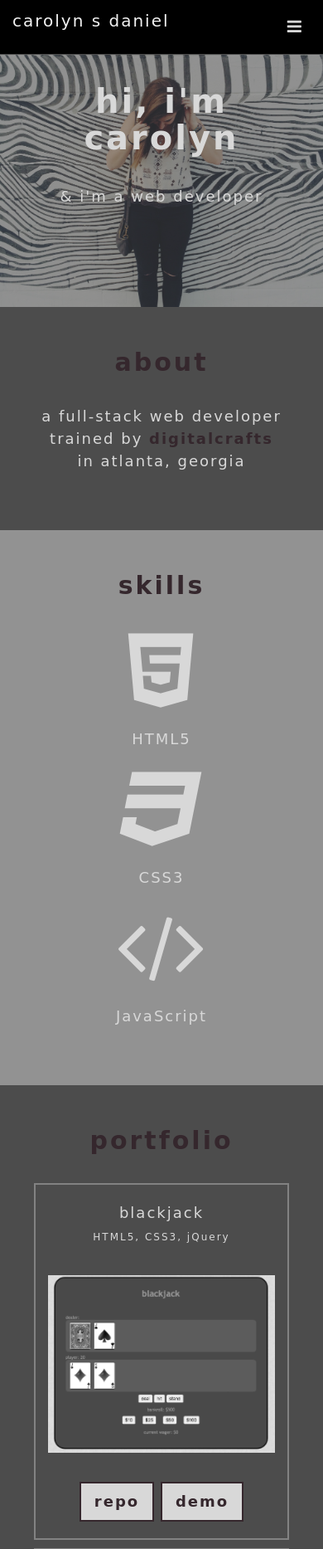
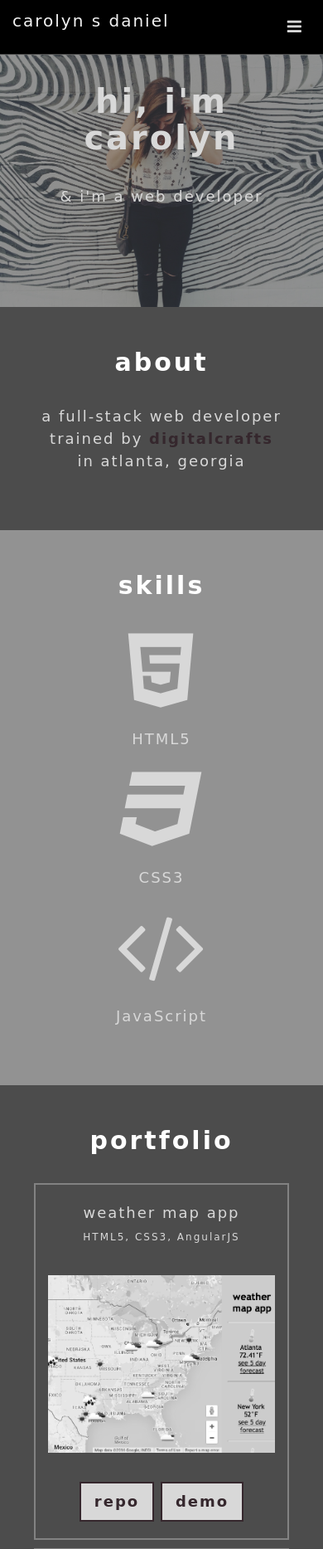
Before and after one commit to csdaniel17/portfolio, a PHP site: page / in a window 390 px wide. Shown: the top 1867 px of the page at 83% size. Run offline with PHP 8.4, Linux system fonts and the light colour scheme; some libraries are stand-ins or nearby versions; some web fonts are replaced.

Commit message:
update projects

```diff
--- a/css/style.css
+++ b/css/style.css
@@ -3,7 +3,8 @@ body {
   height: 100%;
   font-family: 'Shadows Into Light Two', cursive;
   color: #d8d8d8;
-  background-color: #929292;
+  /*background-color: #929292;*/
+  background-color: #4c4c4c;
   text-transform: lowercase;
   font-size: 20px;
   letter-spacing: 2px;
@@ -19,7 +20,7 @@ h1, h2, h3, h4, h5, h6 {
   text-transform: lowercase;
   font-weight: 700;
   letter-spacing: 3px;
-  color: #35272d;
+  color: #fff;
 }
 
 h1 {
@@ -213,39 +214,37 @@ a:focus, a:active {
   width: 100%;
   padding: 50px 0;
   color: #d8d8d8;
-  background-color: #4c4c4c;
+  /*background-color: #4c4c4c;*/
 }
 
 .portfolio-section {
   width: 100%;
   padding: 50px 10px;
   color: #d8d8d8;
-  background-color: #4c4c4c;
+  /*background-color: #4c4c4c;*/
   margin: auto;
 }
 
 #contact {
   width: 100%;
   padding: 50px 0;
+  background-color: #929292;
 }
 
 #skills {
   text-transform: none;
   width: 100%;
   padding: 50px 0;
+  background-color: #929292;
 }
 
 #map {
   width: 100%;
   height: 200px;
   margin-top: 50px;
+  background-color: #929292;
+  padding-left: 30px;
 }
-
-/*#form {
-  width: 100%;
-  height: 200px;
-  margin-top: 50px;
-}*/
 
 .portfolio-box {
   border: 2px solid rgba(255,255,255,.3);
@@ -254,7 +253,6 @@ a:focus, a:active {
 
 .portfolio-box img {
   padding: 15px;
-  /*height: 250px;*/
   -webkit-filter: grayscale(100%);
   -moz-filter: grayscale(100%);
   -ms-filter: grayscale(100%);
@@ -294,6 +292,7 @@ a:focus, a:active {
     height: 400px;
     margin-top: 50px;
   }
+
 }
 
 .btn {
@@ -343,6 +342,7 @@ ul.banner-social-buttons {
 
 footer {
   padding: 50px 0;
+  background-color: #4c4c4c;
 }
 
 footer p {
@@ -381,8 +381,13 @@ body {
   -webkit-tap-highlight-color: rgba(255,255,255,.2);
 }
 
+.form-map {
+  padding: 50px 150px;
+}
+
 .form-box {
   margin-top: 5%;
+
 }
 
 #form-font {
@@ -398,3 +403,9 @@ label {
   border-radius: 0;
   background-color: #d8d8d8;
 }
+
+@media (max-width:767px) {
+  .form-map {
+    padding: 50px 15px;
+  }
+}
--- a/index.html
+++ b/index.html
@@ -41,10 +41,10 @@
         <a class="navbar-brand page-scroll" href="#page-top">carolyn s daniel</a>
       </div>
 
-      <!-- Collect the nav links, forms, and other content for toggling -->
+      <!-- collect the nav links, forms, and other content for toggling -->
       <div class="collapse navbar-collapse navbar-right navbar-main-collapse">
         <ul class="nav navbar-nav">
-          <!-- Hidden li included to remove active class from about link when scrolled up past about section -->
+          <!-- hidden li included to remove active class from about link when scrolled up past about section -->
           <li class="hidden"><a href="#page-top"></a></li>
           <li><a class="page-scroll" href="#about">about</a></li>
           <li><a class="page-scroll" href="#skills">skills</a></li>
@@ -117,9 +117,9 @@
         </div>
         <div class="col-md-4 text-center">
           <div class="portfolio-box">
-            <p>blackjack<br><span class="tools">HTML5, CSS3, jQuery</span></p>
-            <img src="img/blackjack.png" class="img-responsive" alt="blackjack" />
-            <p><a href="https://github.com/csdaniel17/blackjack" class="btn btn-default btn-lg" target="_blank">repo</a>  <a href="http://danielblackjack.surge.sh/" class="btn btn-default btn-lg" target="_blank">demo</a></p>
+            <p>weather map app<br><span class="tools">HTML5, CSS3, AngularJS</span></p>
+            <img src="img/weatherapp.png" class="img-responsive" alt="weatherapp" />
+            <p><a href="https://github.com/csdaniel17/weather-map-app" class="btn btn-default btn-lg" target="_blank">repo</a>  <a href="http://danielweatherapp.surge.sh/" class="btn btn-default btn-lg" target="_blank">demo</a></p>
           </div>
         </div>
         <div class="col-md-4 text-center">
@@ -145,18 +145,25 @@
         </div>
         <div class="col-md-4 text-center">
           <div class="portfolio-box">
+            <p>blackjack<br><span class="tools">HTML5, CSS3, jQuery</span></p>
+            <img src="img/blackjack.png" class="img-responsive" alt="blackjack" />
+            <p><a href="https://github.com/csdaniel17/blackjack" class="btn btn-default btn-lg" target="_blank">repo</a>  <a href="http://danielblackjack.surge.sh/" class="btn btn-default btn-lg" target="_blank">demo</a></p>
+          </div>
+        </div>
+        <div class="col-md-4 text-center">
+          <div class="portfolio-box">
             <p>rock, paper, scissors<br><span class="tools">HTML5, CSS3, AngularJS</span></p>
             <img src="img/rockpaperscissors.png" class="img-responsive" alt="rockpaperscissors" />
             <p><a href="https://github.com/csdaniel17/rock-paper-scissors-angularjs" class="btn btn-default btn-lg" target="_blank">repo</a>  <a href="http://danielrockpaperscissors-angular.surge.sh/" class="btn btn-default btn-lg" target="_blank">demo</a></p>
           </div>
         </div>
-        <div class="col-md-4 text-center">
+        <!-- <div class="col-md-4 text-center">
           <div class="portfolio-box">
             <p>tic tac toe<br><span class="tools">HTML5, CSS3, jQuery</span></p>
             <img src="img/tictactoe.png" class="img-responsive" alt="tictactoe" />
             <p><a href="https://github.com/csdaniel17/tic-tac-toe" class="btn btn-default btn-lg" target="_blank">repo</a>  <a href="http://danieltictactoe.surge.sh/" class="btn btn-default btn-lg" target="_blank">demo</a></p>
           </div>
-        </div>
+        </div> -->
       </div>
     </div>
   </section>
@@ -183,11 +190,9 @@
         </ul>
       </div>
     </div>
-  </section>
 
-  <!-- form & map section -->
-  <section id="" class="container content-section text-center">
-    <!-- <div class="row"> -->
+    <!-- form & map -->
+    <div class="row form-map">
       <div class="col-md-6 text-center form-box">
         <!-- form goes here -->
         <h3 id="form-font">shoot me a message!</h3>
@@ -209,7 +214,7 @@
           <div class="form-group">
             <div class="col-sm-12">
               <label for="message" class="col-sm-2 control-label">message:</label>
-              <textarea class="form-control" rows="4" name="message"></textarea>
+              <textarea class="form-control" rows="4" name="message" placeholder="/*not yet working, please send me an email at carolyn.s.daniel@gmail.com thanks!*/"></textarea>
             </div>
           </div>
 
@@ -221,14 +226,12 @@
 
         </form>
       </div>
-    <!-- </div> -->
 
-    <!-- <div class="row"> -->
       <div class="col-md-6 text-center">
         <div id="map"></div>
       </div>
 
-    <!-- </div> -->
+    </div>
 
   </section>
 
@@ -247,7 +250,7 @@
   <!-- jQuery easing -->
   <script src="js/jquery.easing.min.js"></script>
   <!-- google maps API key -->
-  <script src="https://maps.googleapis.com/maps/api/js?key=API_KEY&callback=initMap"
+  <script src="https://maps.googleapis.com/maps/api/js?key=AIzaSyCZuSUE-bFz4ikC7M5z5D1W2ko8PCLU8dw&callback=initMap"
   async defer></script>
   <!-- custom JavaScript -->
   <script src="js/script.js"></script>
```
Also changed, not shown: img/weatherapp.png (added).
